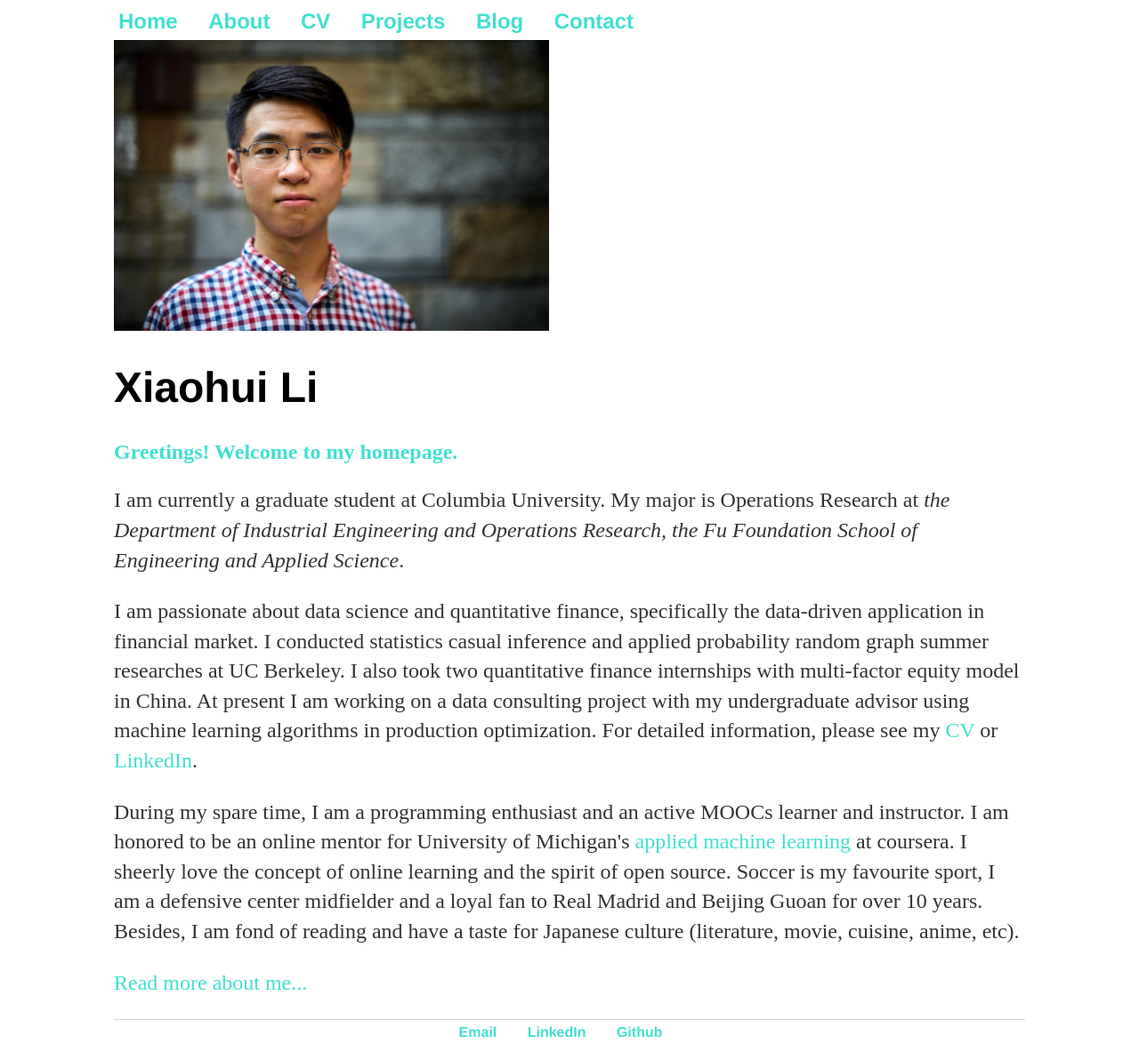
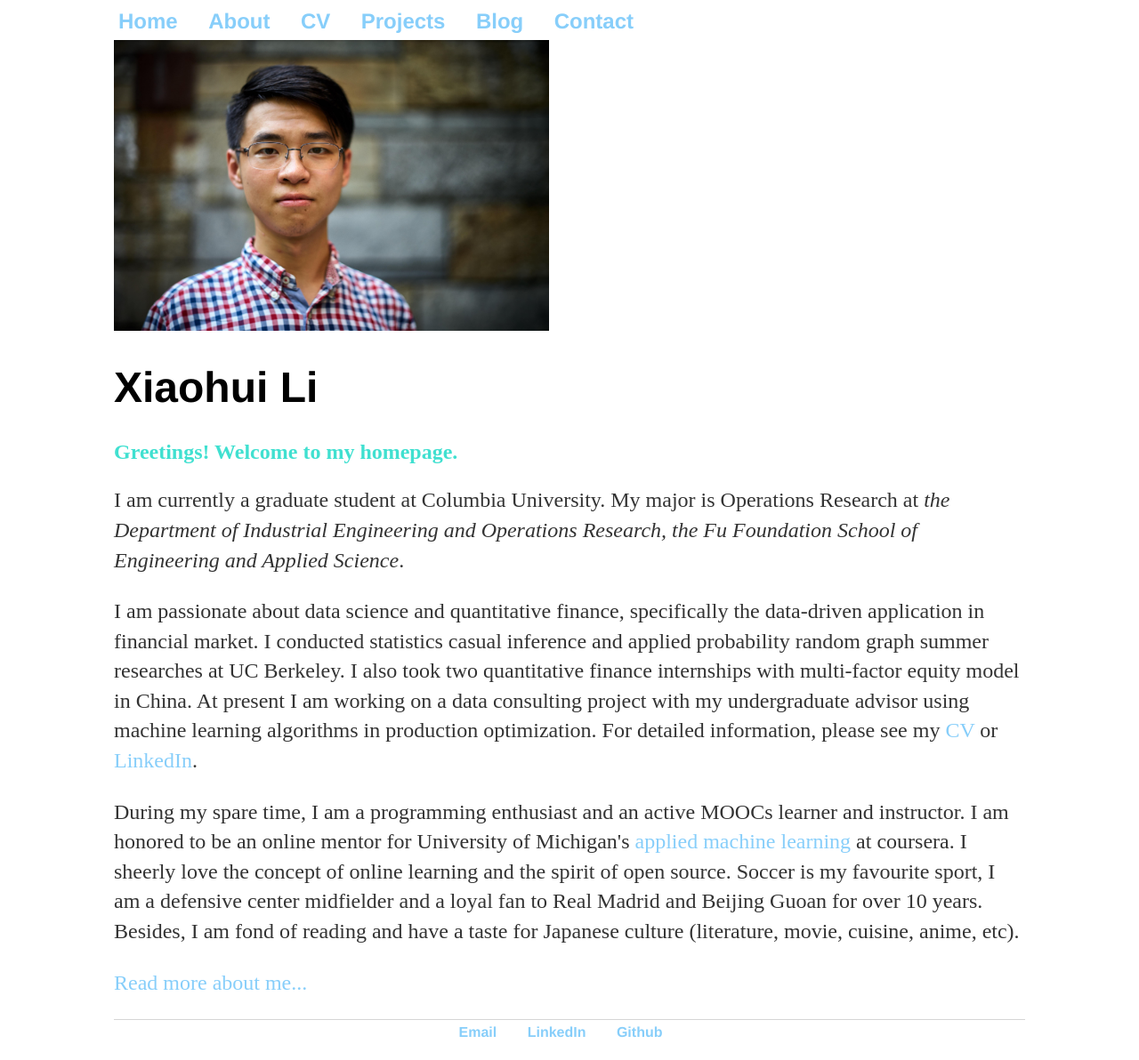
Before and after one commit to xiaohui-victor-li/xiaohui-victor-li.github.io, a Jekyll site: the page index.html, which Jekyll copies as it is, in a window 1280 px wide. Shown: the whole page at 89% size. Built offline with Jekyll 4.4.1, drawn with Linux system fonts in a browser that asks for light colours.

Commit message:
Update main.css

```diff
--- a/css/main.css
+++ b/css/main.css
@@ -16,12 +16,12 @@ nav ul, footer ul {
 nav ul li {
     font-size: 1.5em;
     display: inline;
-    color: #40E0D0;
+    color: #87CEFA;
     margin-right: 30px;
 }
 a {
     text-decoration: none;
-    color: #40E0D0;
+    color: #87CEFA;
 }
 a:hover {
     text-decoration: underline;
```
